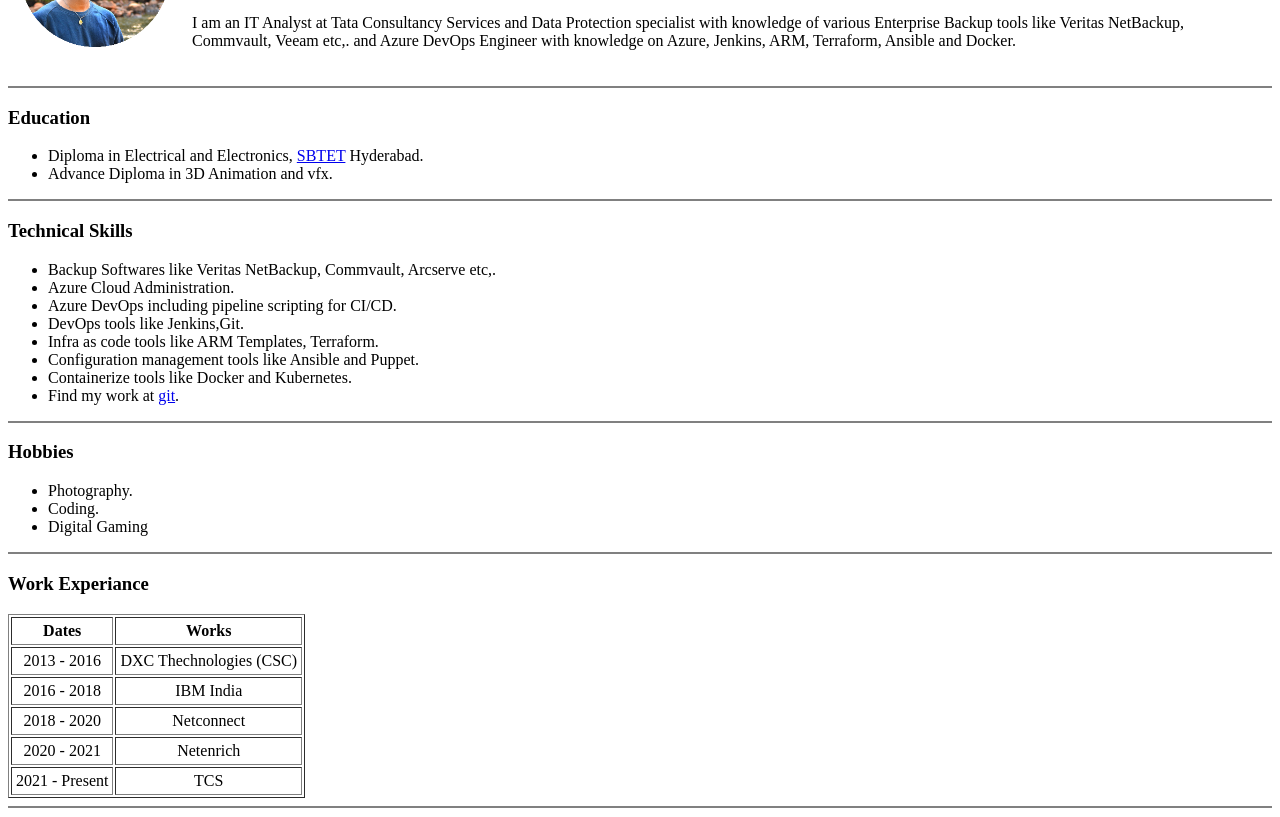
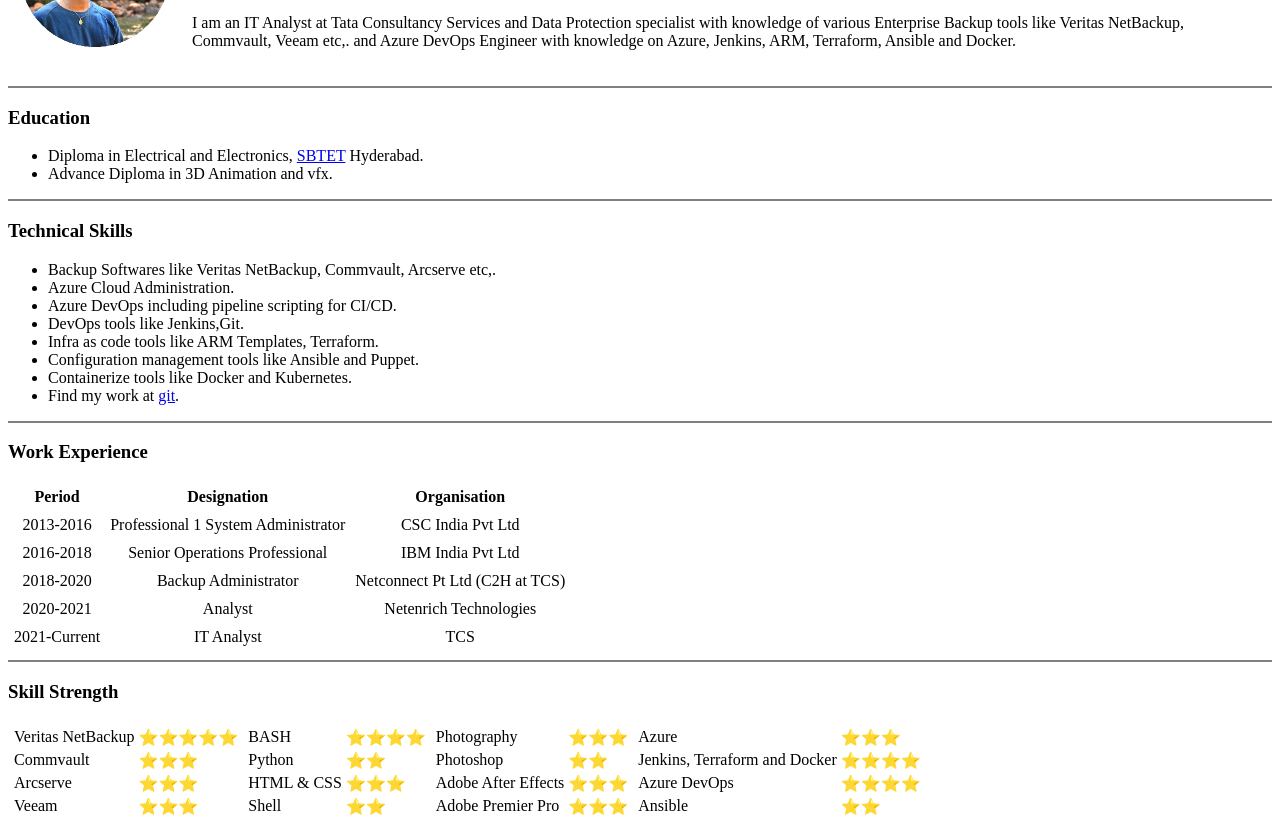
Before and after one commit to phani051/HTML-CV, a plain HTML site: page index.html in a window 1280 px wide. Shown: the part 138-955 px from the top of the page. Drawn offline with Linux system fonts and the light colour scheme.

Commit message:
Working on COntact Me and Form

```diff
--- a/index.html
+++ b/index.html
@@ -9,29 +9,42 @@
   <body>
     <table cellpadding="10">
       <tr>
-              <td><img src="images/phani.png" alt="Profile Photo"></td>
+        <td><img src="images/phani.png" alt="Profile Photo" /></td>
         <td>
           <h1>Phaneendra Kumar Reddy</h1>
-                <p> <em> Data Protection and DevOps Engineer <br>IT Analyst at <strong> <a href="https://www.tcs.com">TCS</a></strong></em></p>
-                <p>I am an IT Analyst at Tata Consultancy Services and Data Protection specialist with knowledge of various Enterprise Backup tools like Veritas NetBackup, Commvault, Veeam etc,. and Azure DevOps Engineer with knowledge on Azure, Jenkins, ARM, Terraform, Ansible and Docker.
+          <p>
+            <em>
+              Data Protection and DevOps Engineer <br />IT Analyst at
+              <strong> <a href="https://www.tcs.com">TCS</a></strong></em
+            >
+          </p>
+          <p>
+            I am an IT Analyst at Tata Consultancy Services and Data Protection
+            specialist with knowledge of various Enterprise Backup tools like
+            Veritas NetBackup, Commvault, Veeam etc,. and Azure DevOps Engineer
+            with knowledge on Azure, Jenkins, ARM, Terraform, Ansible and
+            Docker.
           </p>
         </td>
       </tr>
     </table>
 
-
-    <hr size="2" noshade="">
+    <hr size="2" noshade="" />
     <h3>Education</h3>
     <ul>
-        <li>Diploma in Electrical and Electronics, <a href="https://sbtet.telangana.gov.in/">SBTET</a> Hyderabad.</li>
+      <li>
+        Diploma in Electrical and Electronics,
+        <a href="https://sbtet.telangana.gov.in/">SBTET</a> Hyderabad.
+      </li>
       <li>Advance Diploma in 3D Animation and vfx.</li>
-
     </ul>
 
-    <hr size="2" noshade="">
+    <hr size="2" noshade="" />
     <h3>Technical Skills</h3>
     <ul>
-        <li>Backup Softwares like Veritas NetBackup, Commvault, Arcserve etc,.</li>
+      <li>
+        Backup Softwares like Veritas NetBackup, Commvault, Arcserve etc,.
+      </li>
       <li>Azure Cloud Administration.</li>
       <li>Azure DevOps including pipeline scripting for CI/CD.</li>
       <li>DevOps tools like Jenkins,Git.</li>
@@ -40,48 +53,144 @@
       <li>Containerize tools like Docker and Kubernetes.</li>
       <li>Find my work at <a href="https://github.com/phani051"> git</a>.</li>
     </ul>
-    <hr size="2" noshade="">
+    <hr size="2" noshade="" />
+
+    <h3>Work Experience</h3>
+    <table cellpadding="4">
+      <thead align="center">
+        <th>Period</th>
+        <th>Designation</th>
+        <th>Organisation</th>
+      </thead >
+      <tbody align="center">
+        <tr>
+          <td>2013-2016</td>
+          <td>Professional 1 System Administrator</td>
+          <td>CSC India Pvt Ltd</td>
+        </tr>
+        <tr>
+          <td>2016-2018</td>
+          <td>Senior Operations Professional</td>
+          <td>IBM India Pvt Ltd</td>
+        </tr>
+        <tr>
+          <td>2018-2020</td>
+          <td>Backup Administrator</td>
+          <td>Netconnect Pt Ltd (C2H at TCS)</td>
+        </tr>
+        <tr>
+          <td>2020-2021</td>
+          <td>Analyst</td>
+          <td>Netenrich Technologies</td>
+        </tr>
+        <tr>
+          <td>2021-Current</td>
+          <td>IT Analyst</td>
+          <td>TCS</td>
+        </tr>
+      </tbody>
+      <tfoot></tfoot>
+    </table>
+
+    <hr size="2" noshade="" />
+
+    <h3>Skill Strength</h3>
+
+    <table>
+      <tr>
+        <td>
+          <table>
+            <tr>
+              <td>Veritas NetBackup</td>
+              <td>⭐⭐⭐⭐⭐</td>
+            </tr>
+            <tr>
+              <td>Commvault</td>
+              <td>⭐⭐⭐</td>
+            </tr>
+            <tr>
+              <td>Arcserve</td>
+              <td>⭐⭐⭐</td>
+            </tr>
+            <tr>
+              <td>Veeam</td>
+              <td>⭐⭐⭐</td>
+            </tr>
+          </table>
+        </td>
+        <td>
+          <table>
+            <tr>
+              <td>BASH</td>
+              <td>⭐⭐⭐⭐</td>
+            </tr>
+            <tr>
+              <td>Python</td>
+              <td>⭐⭐</td>
+            </tr>
+            <tr>
+              <td>HTML & CSS</td>
+              <td>⭐⭐⭐</td>
+            </tr>
+            <tr>
+              <td>Shell</td>
+              <td>⭐⭐</td>
+            </tr>
+          </table>
+        </td>
+        <td>
+          <table>
+            <tr>
+              <td>Photography</td>
+              <td>⭐⭐⭐</td>
+            </tr>
+            <tr>
+              <td>Photoshop</td>
+              <td>⭐⭐</td>
+            </tr>
+            <tr>
+              <td>Adobe After Effects</td>
+              <td>⭐⭐⭐</td>
+            </tr>
+            <tr>
+              <td>Adobe Premier Pro</td>
+              <td>⭐⭐⭐</td>
+            </tr>
+          </table>
+        </td>
+        <td>
+          <table>
+            <tr>
+              <td>Azure</td>
+              <td>⭐⭐⭐</td>
+            </tr>
+            <tr>
+              <td>Jenkins, Terraform and Docker</td>
+              <td>⭐⭐⭐⭐</td>
+            </tr>
+            <tr>
+              <td>Azure DevOps</td>
+              <td>⭐⭐⭐⭐</td>
+            </tr>
+            <tr>
+              <td>Ansible</td>
+              <td>⭐⭐</td>
+            </tr>
+          </table>
+        </td>
+      </tr>
+    </table>
+    <hr size="2" noshade="" />
     <h3>Hobbies</h3>
     <ul>
       <li>Photography.</li>
       <li>Coding.</li>
       <li>Digital Gaming</li>
     </ul>
-    <hr size="2" noshade="">
-    <h3>Work Experiance</h3>
-    <table border="1" cellpadding="4" >
-        <thead>
-            <tralign="center">
-                <th>Dates </th>
-                <th>Works</th>
-            </tr>
-        </thead>
-        <tbody align="center">
-            <tr>
-                <td>2013 - 2016</td>
-                <td>DXC Thechnologies (CSC)</td>
-            </tr>
-            <tr>
-                <td>2016 - 2018</td>
-                <td>IBM India</td>
-            </tr>
-            <tr>
-                <td>2018 - 2020</td>
-                <td>Netconnect</td>
-            </tr>
-            <tr>
-                <td>2020 - 2021</td>
-                <td>Netenrich</td>
-            </tr>
-            <tr>
-                <td>2021 - Present</td>
-                <td>TCS</td>
-            </tr>
-        </tbody>
-    </table>
 
+    <hr size="2" noshade="" />
 
-    <hr size="2" noshade="">
     <a href="mycontact.html">Contact Me</a>
+    <hr size="2" noshade="" />
   </body>
 </html>
```
Also changed, not shown: mycontact.html (+13 -0 lines). Lines whose indentation alone changed are shown as unchanged.
